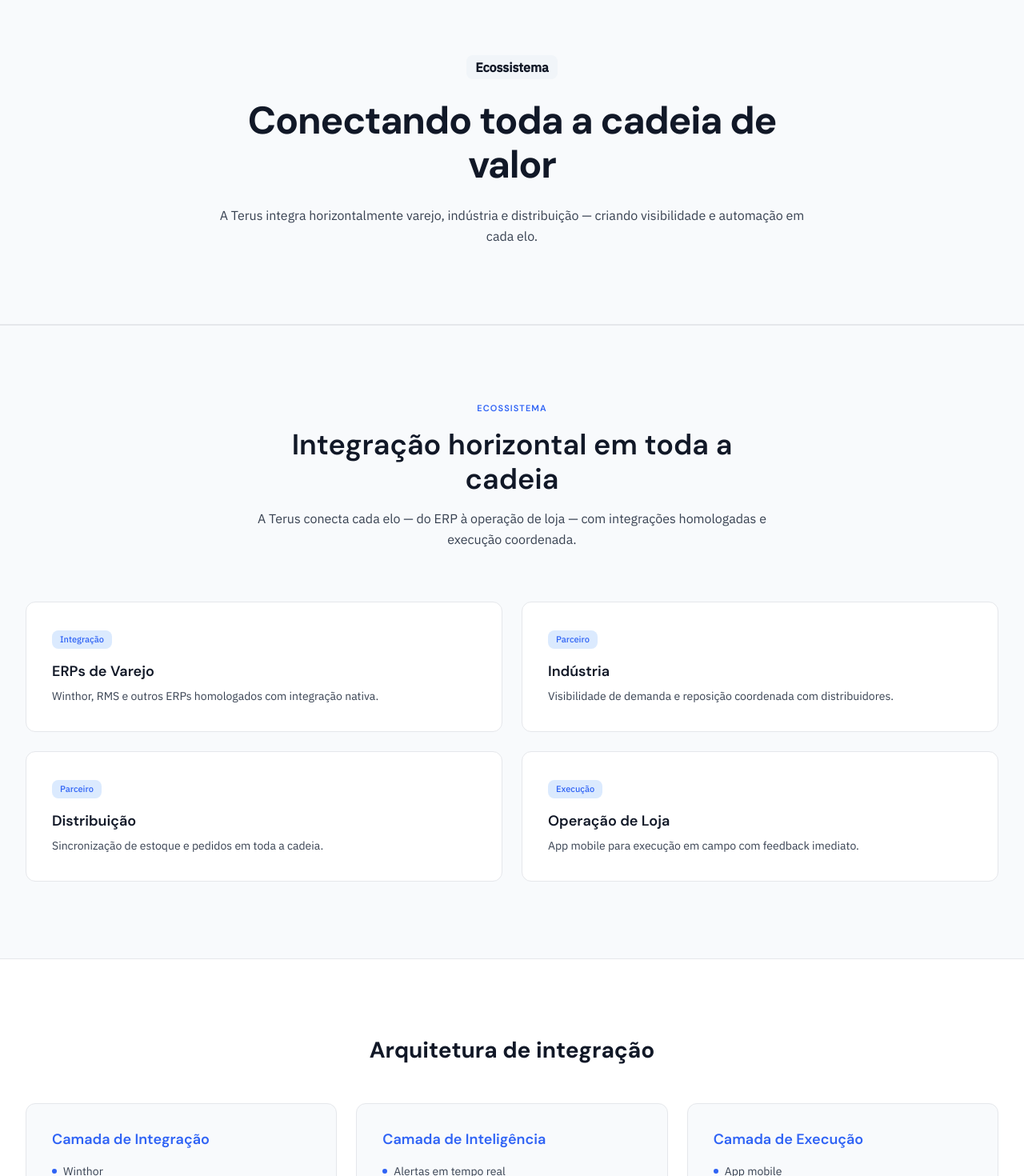
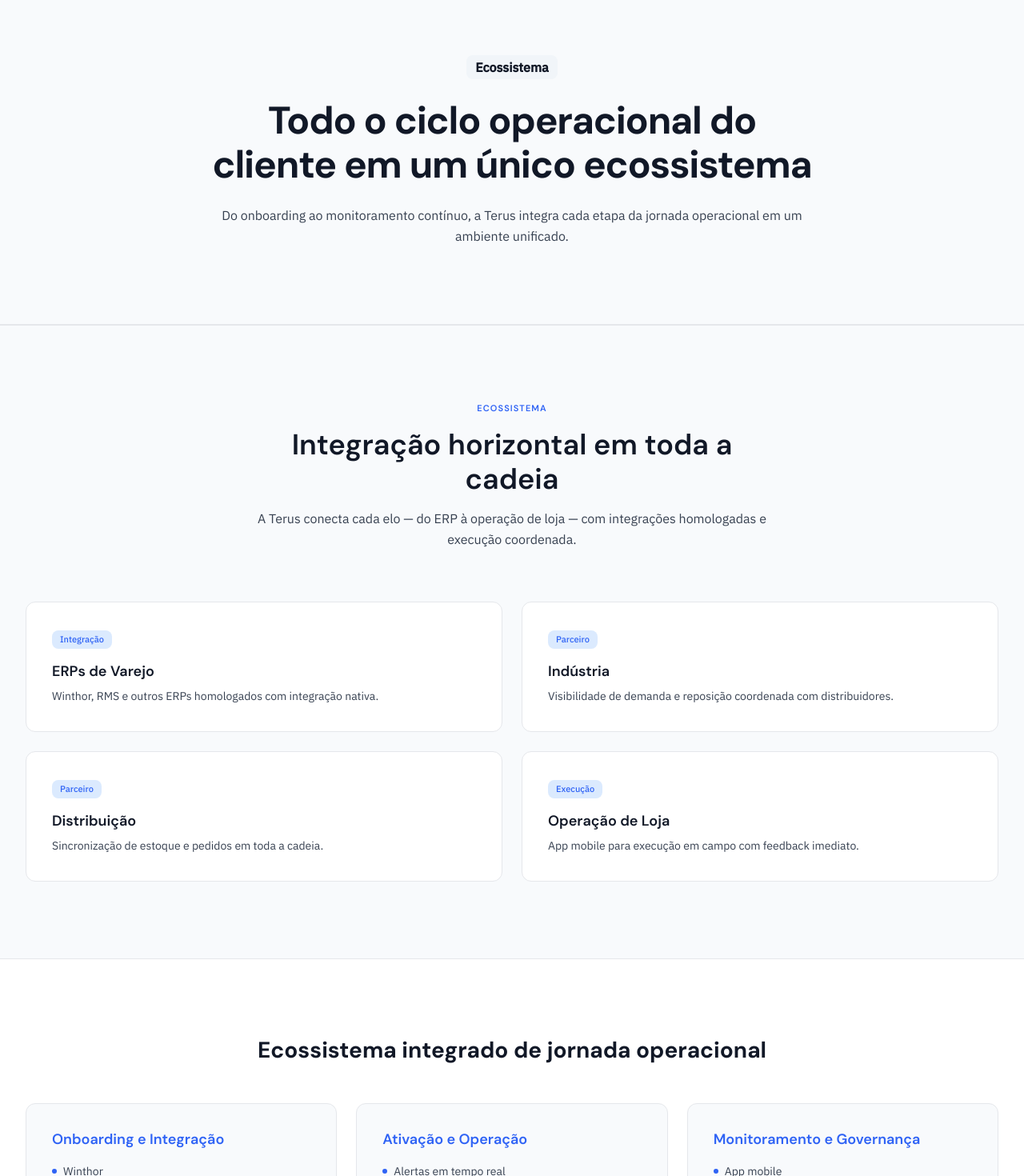
Before and after one commit to Lucash67/terus-platform, a Next.js app in the folder apps/web/: page /ecossistema in a window 1280 px wide. Shown: the part 100-1570 px from the top of the page at 80% size. Built offline with nearby package versions, Linux system fonts and the light colour scheme.

Commit message:
Reposition /ecossistema page to represent complete operational journey: remove technical terms, prioritize onboarding → ativação → operação → monitoramento → governança

```diff
--- a/apps/web/app/(marketing)/ecossistema/page.tsx
+++ b/apps/web/app/(marketing)/ecossistema/page.tsx
@@ -6,18 +6,18 @@ import { EcosystemSection } from "@/components/sections/ecosystem-section";
 import { PageHero } from "@/components/sections/page-hero";
 
 export const metadata: Metadata = {
-  title: "Ecossistema | Terus Platform",
+  title: "Ecossistema Operacional | Terus Platform",
   description:
-    "Ecossistema Terus — integração com ERPs, indústria, distribuição e operação de loja.",
+    "Todo o ciclo operacional do cliente em um único ecossistema — onboarding, ativação, operação, monitoramento e governança.",
 };
 
-const INTEGRATION_LAYERS = [
+const OPERATIONAL_STAGES = [
   {
-    title: "Camada de Integração",
+    title: "Onboarding e Integração",
     items: ["Winthor", "RMS", "APIs REST", "Conectores homologados"],
   },
   {
-    title: "Camada de Inteligência",
+    title: "Ativação e Operação",
     items: [
       "Alertas em tempo real",
       "Sugestão de pedidos",
@@ -25,7 +25,7 @@ const INTEGRATION_LAYERS = [
     ],
   },
   {
-    title: "Camada de Execução",
+    title: "Monitoramento e Governança",
     items: ["App mobile", "Tarefas em loja", "Evidências e auditoria"],
   },
 ];
@@ -35,8 +35,8 @@ export default function EcossistemaPage() {
     <>
       <PageHero
         badge="Ecossistema"
-        title="Conectando toda a cadeia de valor"
-        description="A Terus integra horizontalmente varejo, indústria e distribuição — criando visibilidade e automação em cada elo."
+        title="Todo o ciclo operacional do cliente em um único ecossistema"
+        description="Do onboarding ao monitoramento contínuo, a Terus integra cada etapa da jornada operacional em um ambiente unificado."
       />
 
       <EcosystemSection showCta={false} />
@@ -44,19 +44,19 @@ export default function EcossistemaPage() {
       <section className="border-t border-surface-border">
         <Container className="py-20 sm:py-24">
           <h2 className="text-center font-display text-heading-xl font-bold text-text-primary">
-            Arquitetura de integração
+            Ecossistema integrado de jornada operacional
           </h2>
           <div className="mt-12 grid gap-6 lg:grid-cols-3">
-            {INTEGRATION_LAYERS.map((layer) => (
+            {OPERATIONAL_STAGES.map((stage) => (
               <div
-                key={layer.title}
+                key={stage.title}
                 className="rounded-lg border border-surface-border bg-surface-elevated-1 p-8"
               >
                 <h3 className="font-display text-heading-md font-semibold text-brand-primary">
-                  {layer.title}
+                  {stage.title}
                 </h3>
                 <ul className="mt-4 space-y-2">
-                  {layer.items.map((item) => (
+                  {stage.items.map((item) => (
                     <li
                       key={item}
                       className="flex items-center gap-2 text-body-md text-text-secondary"
```
